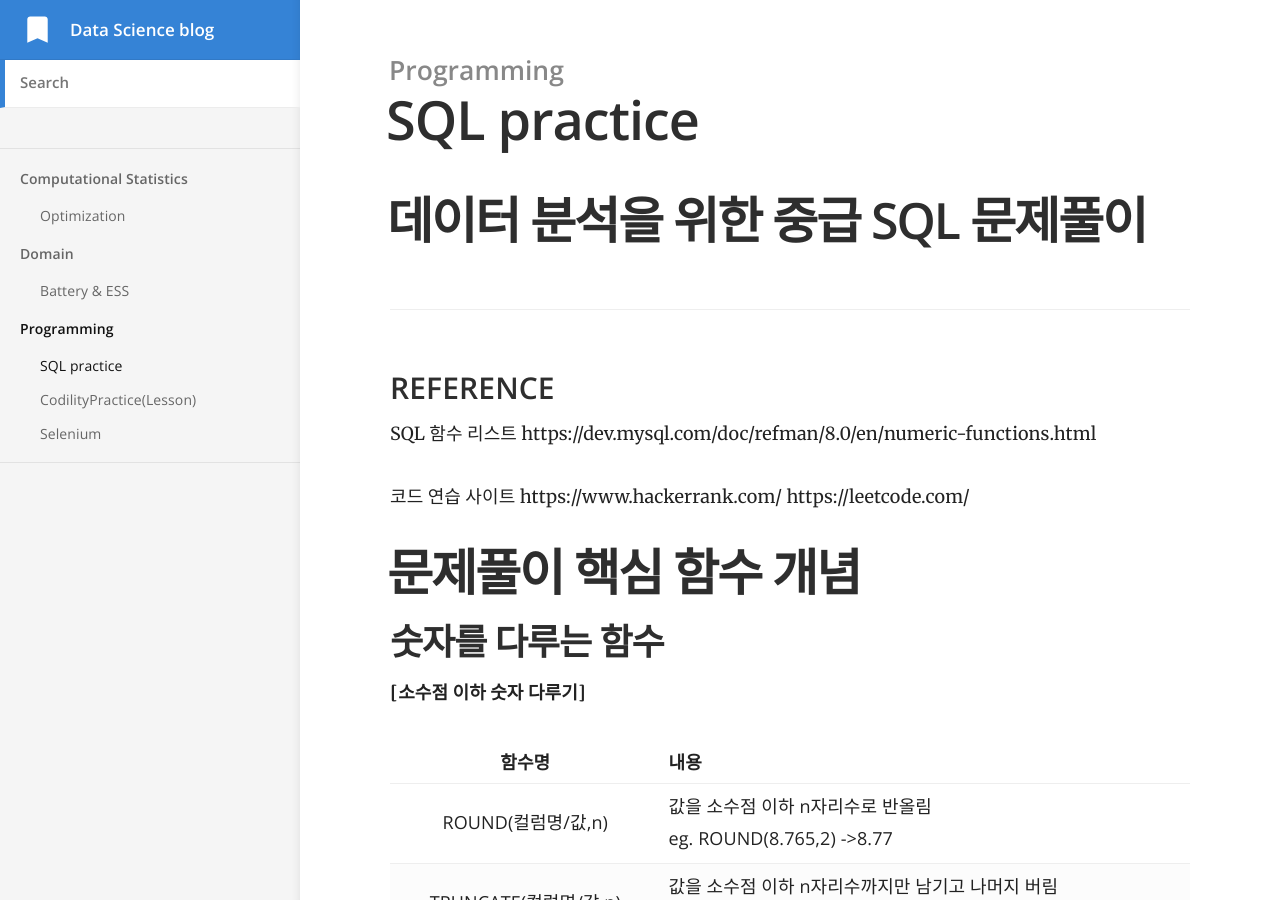
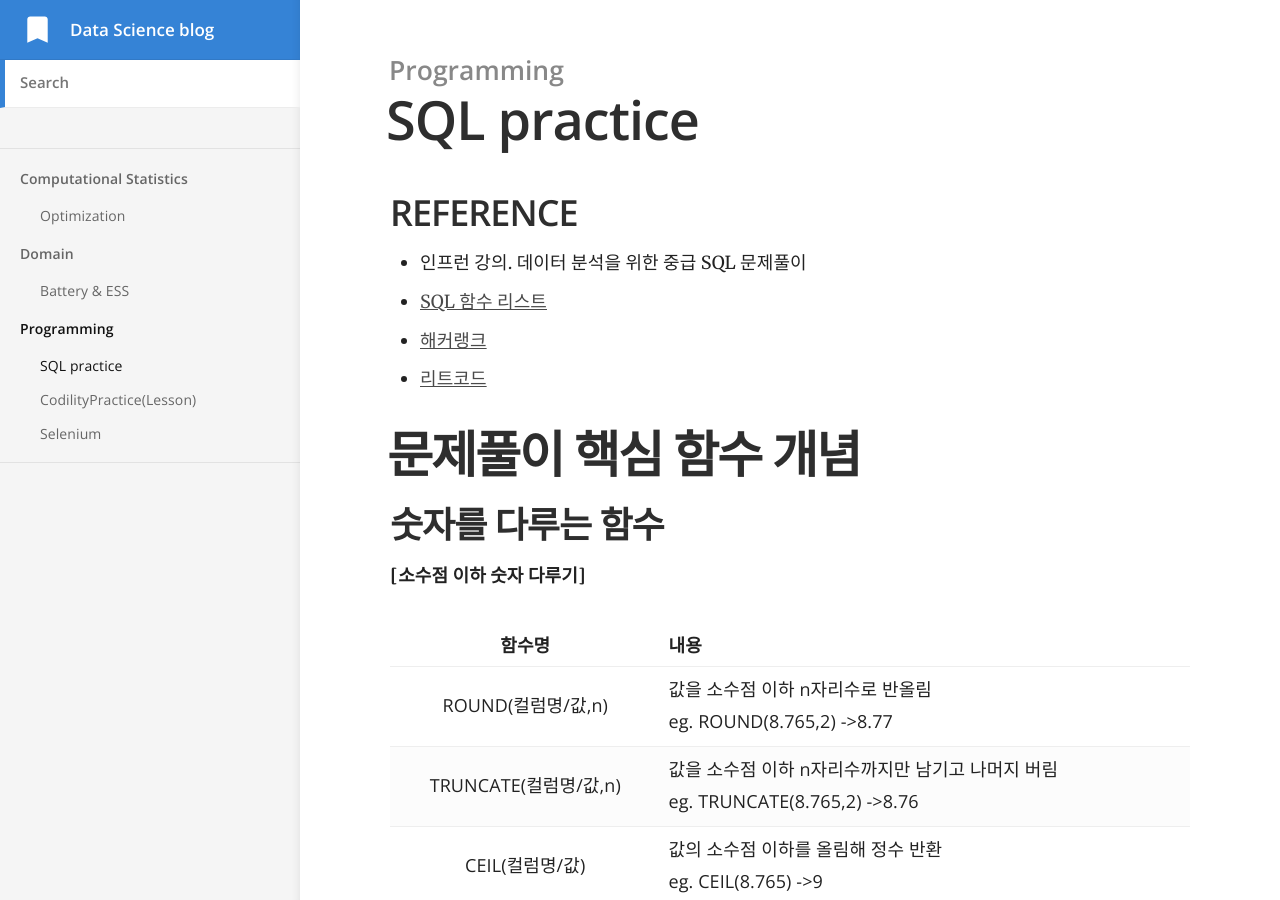
Before and after one commit to yrk3434/yrk3434.github.io, a Jekyll site: the page built from _docs/Programming/SQL Practice.md, in a window 1280 px wide and 900 px high. Built offline with Jekyll 4.4.1, drawn with Linux system fonts in a browser that asks for light colours.

Commit message:
Update SQL Practice.md

```diff
--- a/_docs/Programming/SQL Practice.md
+++ b/_docs/Programming/SQL Practice.md
@@ -4,15 +4,12 @@ category: Programming
 order: 1
 ---
 
-# 데이터 분석을 위한 중급 SQL 문제풀이
 
-### REFERENCE
-SQL 함수 리스트
-https://dev.mysql.com/doc/refman/8.0/en/numeric-functions.html
-
-코드 연습 사이트
-https://www.hackerrank.com/
-https://leetcode.com/
+## REFERENCE
+- 인프런 강의. 데이터 분석을 위한 중급 SQL 문제풀이
+- [SQL 함수 리스트](https://dev.mysql.com/doc/refman/8.0/en/numeric-functions.html)
+- [해커랭크](https://www.hackerrank.com/)
+- [리트코드](https://leetcode.com/)
 
 # 문제풀이 핵심 함수 개념
 ## 숫자를 다루는 함수
```
